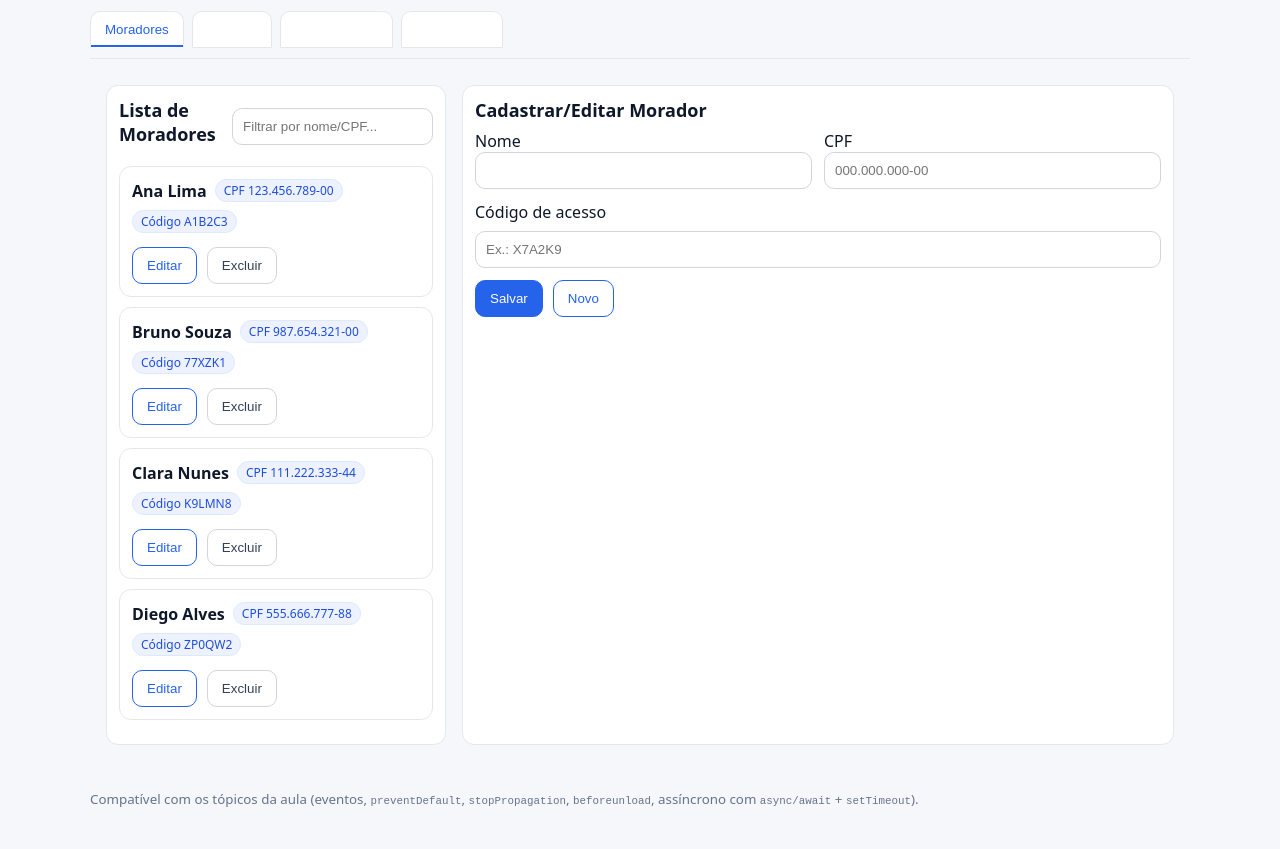
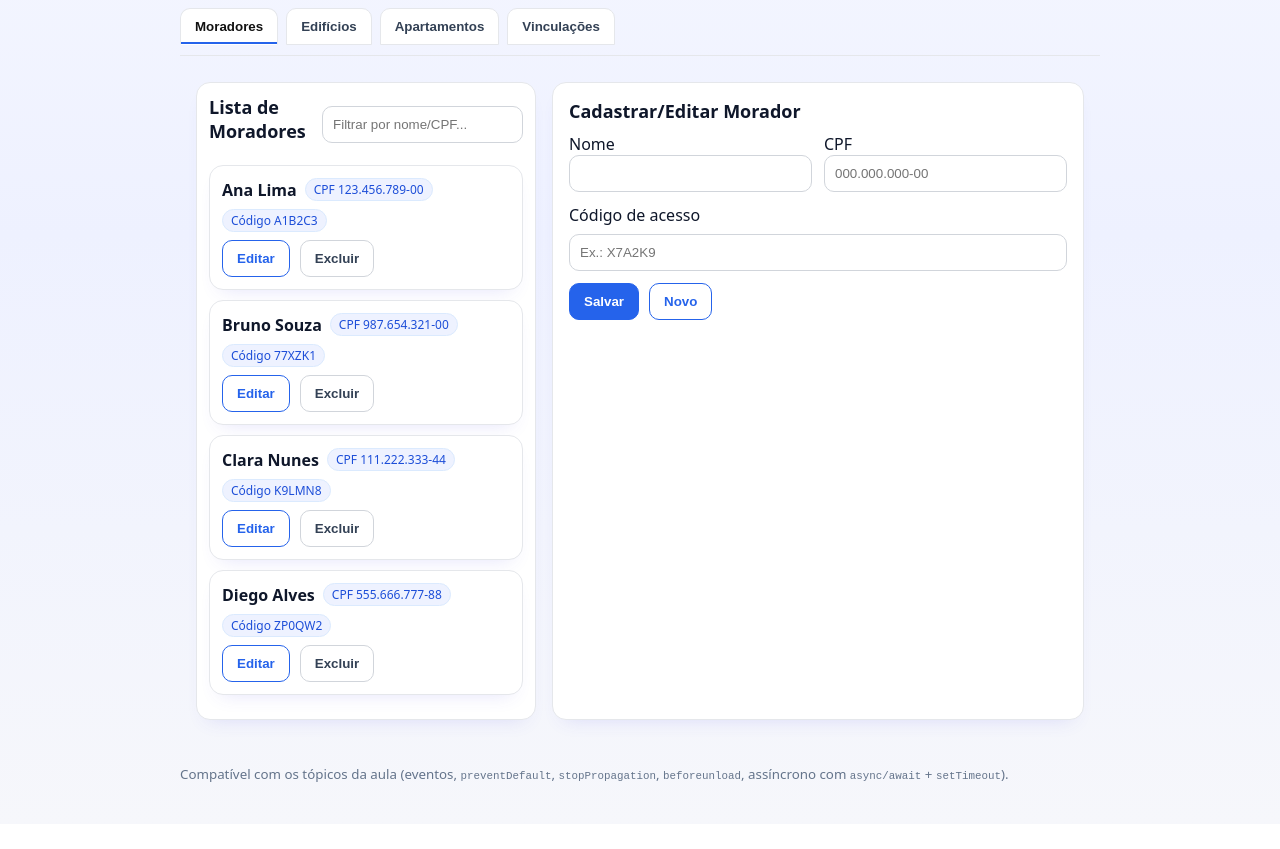
Before and after one commit to edneyql/atv05, a plain HTML site: page index.html in a window 1280 px wide. Shown: the part 84-933 px from the top of the page. After the commit the page ends 908 px from the top, so only its background shows below. Drawn offline with Linux system fonts and the light colour scheme.

Commit message:
Update styles.css

```diff
--- a/css/styles.css
+++ b/css/styles.css
@@ -1,44 +1,77 @@
-/* Estilo inspirado nas atividades anteriores: layout claro, cartões, split pane e tabs */
-*{box-sizing:border-box}html,body{margin:0;padding:0;font-family:system-ui,Segoe UI,Roboto,Helvetica,Arial,sans-serif;color:#0f172a;background:#f6f7fb}
-.container{max-width:1100px;margin:0 auto;padding:0 16px}
+*{box-sizing:border-box}
+html,body{margin:0;padding:0;font-family:system-ui,Segoe UI,Roboto,Helvetica,Arial,sans-serif;color:#0f172a}
+body{
+  background: linear-gradient(180deg,#f4f6ff, #eef1ff 35%, #f6f7fb 100%);
+}
+.container{max-width:920px;margin:0 auto;padding:0 16px}
+
+/* Header */
 .header{padding:20px 0 8px}
-h1{margin:0 0 6px 0;font-size:24px}
+h1{margin:0 0 6px 0;font-size:22px;font-weight:700}
 .subtitle{margin:0 0 14px 0;color:#475569}
+
+/* Tabs (sempre legíveis mesmo inativas) */
 .tabs{display:flex;gap:8px;border-bottom:1px solid #e5e7eb;padding-bottom:10px}
-.tab{border:1px solid #e5e7eb;background:#fff;padding:10px 14px;border-radius:10px 10px 0 0;cursor:pointer}
-.tab.active{border-bottom-color:#fff;box-shadow:0 -2px 0 0 #2563eb inset;color:#2563eb}
+.tab{
+  border:1px solid #e5e7eb;background:#fff;padding:10px 14px;border-radius:10px 10px 0 0;
+  cursor:pointer;color:#334155; font-weight:600;
+}
+.tab:hover{background:#f8fafc}
+.tab.active{
+  color:#111; background:#fff; border-bottom-color:#fff;
+  box-shadow:0 -2px 0 0 #2563eb inset;
+}
+.tab:focus-visible{outline:3px solid #93c5fd; outline-offset:2px}
+
+/* Painéis e layout dividido (lista esquerda / form direita) */
 .panel{display:none;padding:18px 0}
 .panel.active{display:block}
+.split{display:grid;grid-template-columns:340px 1fr;gap:16px}
+@media (max-width:1000px){.split{grid-template-columns:1fr}}
 
-.split{display:grid;grid-template-columns:340px 1fr;gap:16px}
-.pane{background:#fff;border:1px solid #e5e7eb;border-radius:12px}
+/* “Cartões” compactos como no atv04 */
+.pane,.card{
+  background:#fff;border:1px solid #e5e7eb;border-radius:14px;
+  box-shadow:0 10px 20px -12px rgba(79,70,229,0.18);
+}
+.pane-list{padding:0 0 12px 0}
 .pane-header{display:flex;gap:8px;align-items:center;justify-content:space-between;padding:12px 12px 0 12px}
-.pane-list{padding:0 0 12px 0}
-.pane-form{padding:12px}
-h2{margin:0 0 8px 0;font-size:18px}
+.pane-form{padding:16px}
+h2{margin:0 0 10px 0;font-size:18px}
 
+/* Inputs */
 .row{display:grid;grid-template-columns:1fr;gap:8px;margin-bottom:12px}
 .row-2{display:grid;grid-template-columns:repeat(2,1fr);gap:12px;margin-bottom:12px}
 .row-3{display:grid;grid-template-columns:repeat(3,1fr);gap:12px;margin-bottom:12px}
-input,select{width:100%;padding:10px;border:1px solid #d1d5db;border-radius:10px;background:#fff}
+input,select{
+  width:100%;padding:10px;border:1px solid #d1d5db;border-radius:10px;background:#fff
+}
 input:focus,select:focus{outline:none;border-color:#2563eb;box-shadow:0 0 0 3px #2563eb22}
 
+/* Botões */
 .actions{display:flex;gap:10px;margin-top:8px}
-button{padding:10px 14px;border-radius:10px;border:1px solid #2563eb;background:#2563eb;color:#fff;cursor:pointer}
+button{
+  padding:10px 14px;border-radius:10px;border:1px solid #2563eb;background:#2563eb;color:#fff;cursor:pointer;font-weight:600
+}
 button.secondary{background:#fff;color:#2563eb}
-button.ghost{background:transparent;border-color:#d1d5db;color:#334155}
+button.ghost{background:#fff;border-color:#d1d5db;color:#334155}
+button:hover{filter:brightness(0.98)}
 
-.toolbar{margin:8px 0}
-.toolbar input{width:100%;padding:10px;border:1px solid #d1d5db;border-radius:10px;background:#fff}
-
+/* Listas e cartões mais compactos */
 .lista{list-style:none;margin:0;padding:12px;display:grid;gap:10px}
-.card{border:1px solid #e5e7eb;border-radius:12px;background:#fff;padding:12px;display:grid;gap:6px}
+.card{padding:12px}
 .card .muted{color:#64748b;font-size:12px}
 .card .row{display:flex;gap:8px;align-items:center;margin:0;flex-wrap:wrap}
 .tag{background:#eef2ff;border:1px solid #dbeafe;border-radius:999px;padding:2px 8px;font-size:12px;color:#1d4ed8}
-.kbd{font-family:ui-monospace,SFMono-Regular,Menlo,monospace;background:#f1f5f9;border:1px solid #e2e8f0;border-radius:6px;padding:2px 6px;font-size:12px;color:#0f172a}
 
+/* Feedback visual de ação */
+.msg{margin-top:6px;font-size:13px;color:#16a34a}
+.toast{
+  position:fixed; right:16px; bottom:16px; z-index:50;
+  background:#111827; color:#fff; padding:10px 14px; border-radius:10px; box-shadow:0 8px 22px -10px rgba(0,0,0,.3)
+}
+.blink{animation:blink 800ms ease-out 1}
+@keyframes blink{0%{box-shadow:0 0 0 0 rgba(37,99,235,.4)}100%{box-shadow:0 0 0 8px rgba(37,99,235,0)}}
+
+/* Rodapé */
 .footer{padding:24px 0 40px 0;color:#64748b}
-.msg{margin-top:6px;font-size:13px;color:#16a34a}
-
-@media (max-width:1000px){.split{grid-template-columns:1fr}}
```
